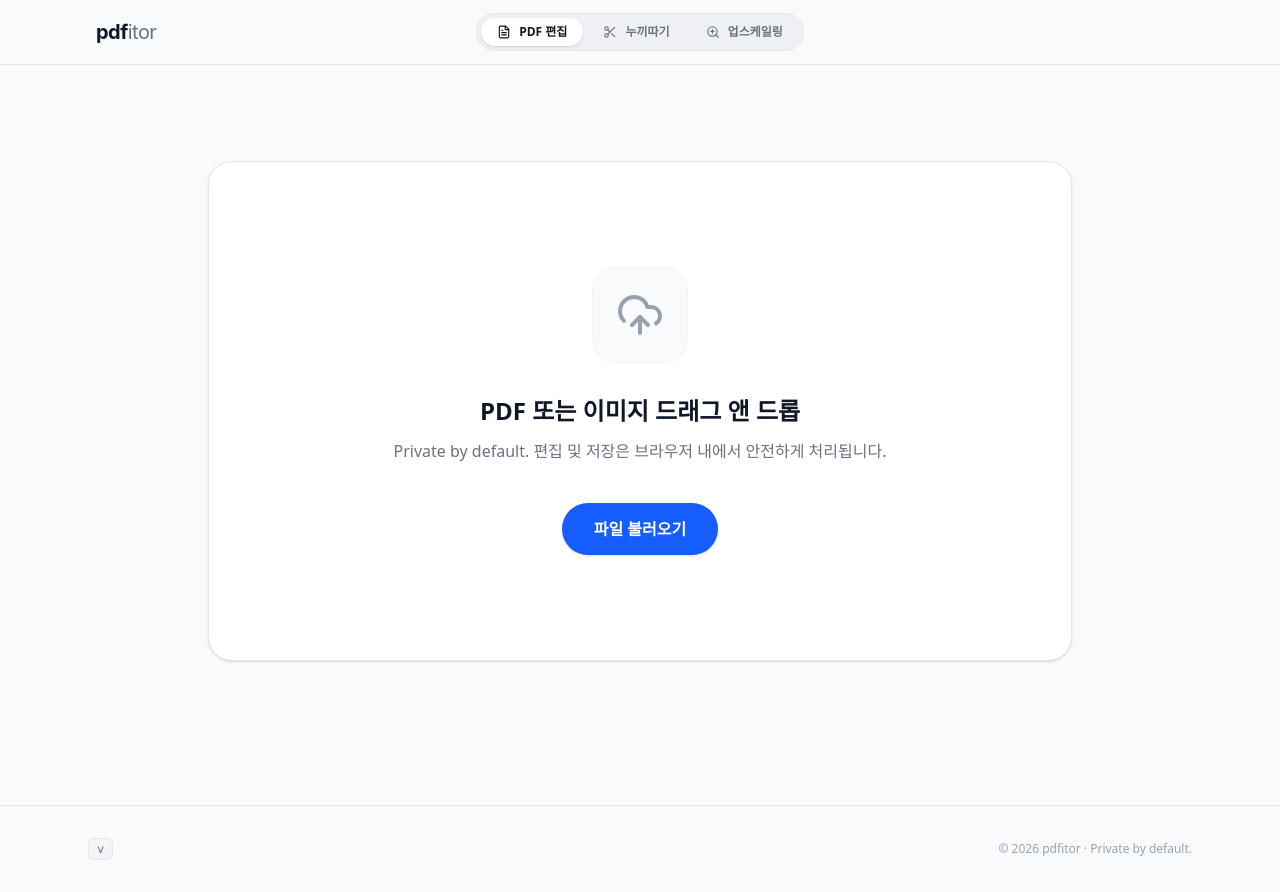
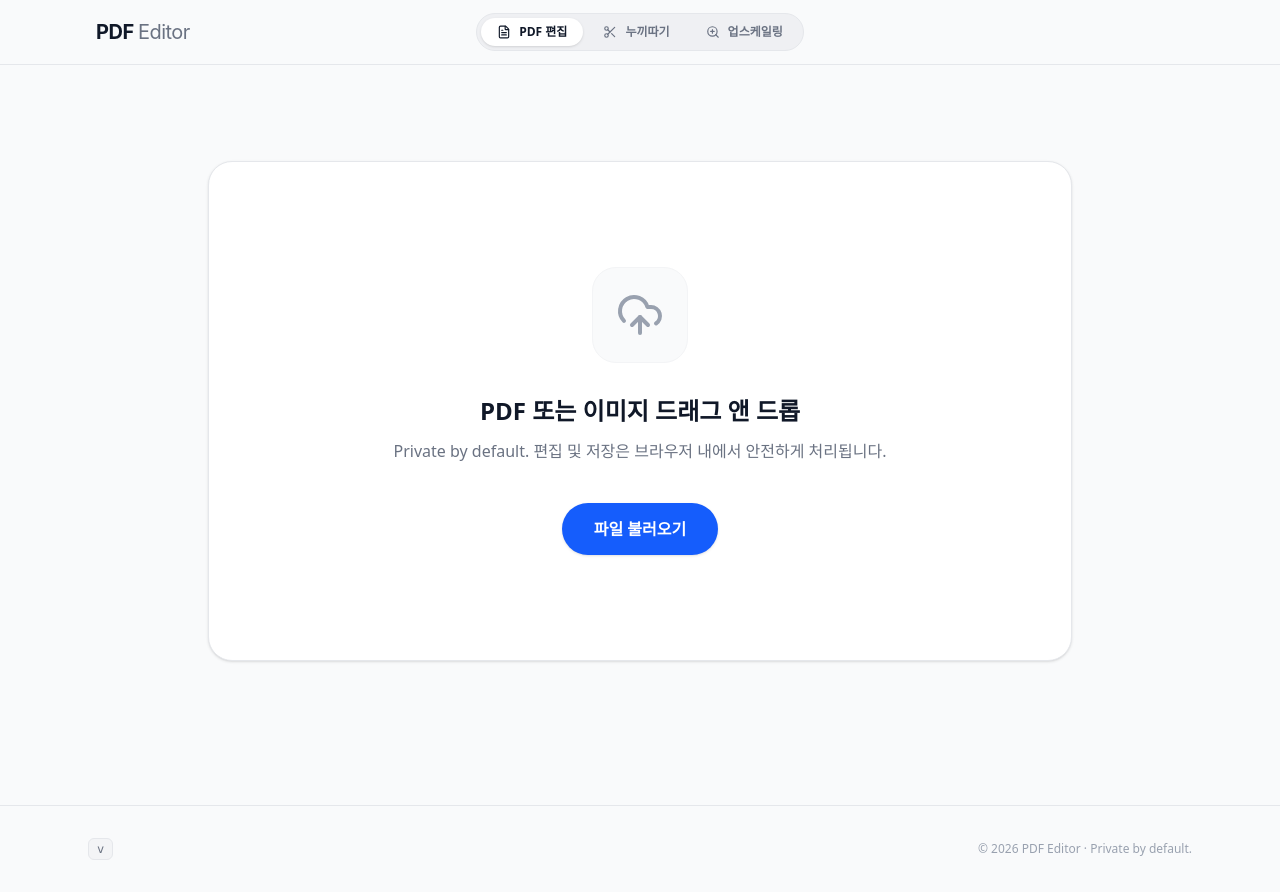
Before and after one commit to udd43/pdf-editor, a Next.js app: page / in a window 1280 px wide. Built offline with nearby package versions, Linux system fonts and the light colour scheme.

Commit message:
chore: 브랜드명을 영어 PDF Editor로 변경 (v1.0.27)

```diff
--- a/src/components/ClientApp.tsx
+++ b/src/components/ClientApp.tsx
@@ -44,7 +44,7 @@ export default function ClientApp() {
               className="shrink-0 outline-none flex items-center gap-2"
             >
               <span className="text-xl font-bold tracking-tight text-gray-900" style={{ fontFamily: "Inter, system-ui, sans-serif" }}>
-                pdf<span className="font-normal text-gray-500">itor</span>
+                PDF <span className="font-normal text-gray-500">Editor</span>
               </span>
             </button>
           </div>
@@ -117,7 +117,7 @@ export default function ClientApp() {
       <footer className="bg-gray-50 py-8 border-t border-gray-200 z-10 mt-12">
         <div className="max-w-6xl mx-auto px-6 flex items-center justify-between text-gray-400 text-xs">
           <span className="font-mono bg-gray-100 border border-gray-200 px-2 py-0.5 rounded-md text-gray-500">v{process.env.NEXT_PUBLIC_APP_VERSION}</span>
-          <span className="font-medium">&copy; 2026 pdfitor &middot; Private by default.</span>
+          <span className="font-medium">&copy; 2026 PDF Editor &middot; Private by default.</span>
         </div>
       </footer>
     </div>
```
Also changed, not shown: 1 other file (tests, documents, lock files or other folders).
